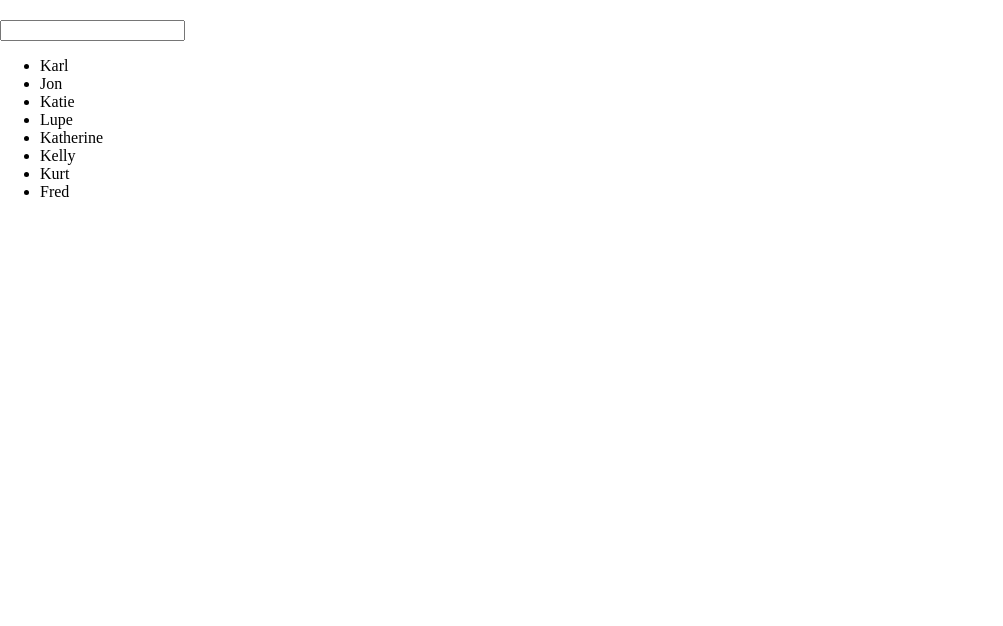
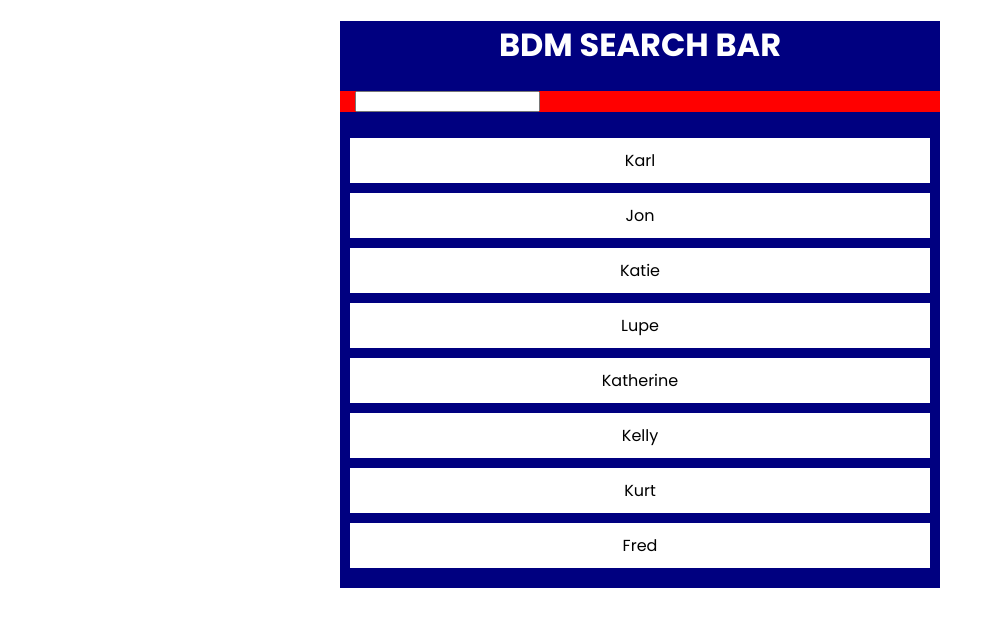
Before and after one commit to jwilliampope/searchBar, a plain HTML site: page index.html in a window 1280 px wide. Shown: the whole page, without its empty margins (0-1003 px from the left). Drawn offline with Linux system fonts and the light colour scheme.

Commit message:
completed

```diff
--- a/css/style.css
+++ b/css/style.css
@@ -2,10 +2,43 @@ html,
 body {
   margin: 0;
   padding: 0;
+  font-family: "Poppins", sans-serif;
 }
 
-input {
+#container {
+  width: 600px;
+  margin: 0 auto;
+  margin-top: 20px;
+  background-color: #000080;
+}
+
+#container h1 {
+  color: #fff;
+  text-align: center;
+}
+
+#search {
+  display: flex;
+  font-weight: 700;
+  background-color: #ff0000;
+}
+
+#search label {
+  font-size: 24px;
+  font-weight: 700;
+  margin-right: 15px;
+}
+
+#results {
   display: block;
-  margin: 0;
-  margin-top: 20px;
+  padding: 10px;
 }
+
+#results .name {
+  width: 100%;
+  padding: 10px 0;
+  text-align: center;
+  background-color: #fff;
+  margin-bottom: 10px;
+  list-style-type: none;
+}
--- a/index.html
+++ b/index.html
@@ -4,10 +4,13 @@
     <meta charset="UTF-8" />
     <meta name="viewport" content="width=device-width, initial-scale=1.0" />
     <title>Search Bar</title>
+    <link rel="preconnect" href="https://fonts.gstatic.com" />
+    <link href="https://fonts.googleapis.com/css2?family=Poppins:wght@400;700&display=swap" rel="stylesheet" />
     <link rel="stylesheet" href="css/style.css" />
   </head>
   <body>
     <div id="container">
+      <h1>BDM SEARCH BAR</h1>
       <div id="search">
         <label for="searchInput"></label>
         <input type="text" id="searchInput" />
--- a/js/main.js
+++ b/js/main.js
@@ -1,6 +1,12 @@
-//
-
-document.getElementById("usernameInput").addEventListener("keyup", event => {
-  let username = event.target.value.toLowerCase()
-  console.log(username)
+document.getElementById("searchInput").addEventListener("keyup", e => {
+  let searchQuery = e.target.value.toLowerCase()
+  let allNamesDomCollection = document.getElementsByClassName("name")
+  for (let counter = 0; counter < allNamesDomCollection.length; counter++) {
+    const currentName = allNamesDomCollection[counter].textContent.toLowerCase()
+    if (currentName.includes(searchQuery)) {
+      allNamesDomCollection[counter].style.display = "block"
+    } else {
+      allNamesDomCollection[counter].style.display = "none"
+    }
+  }
 })
```
